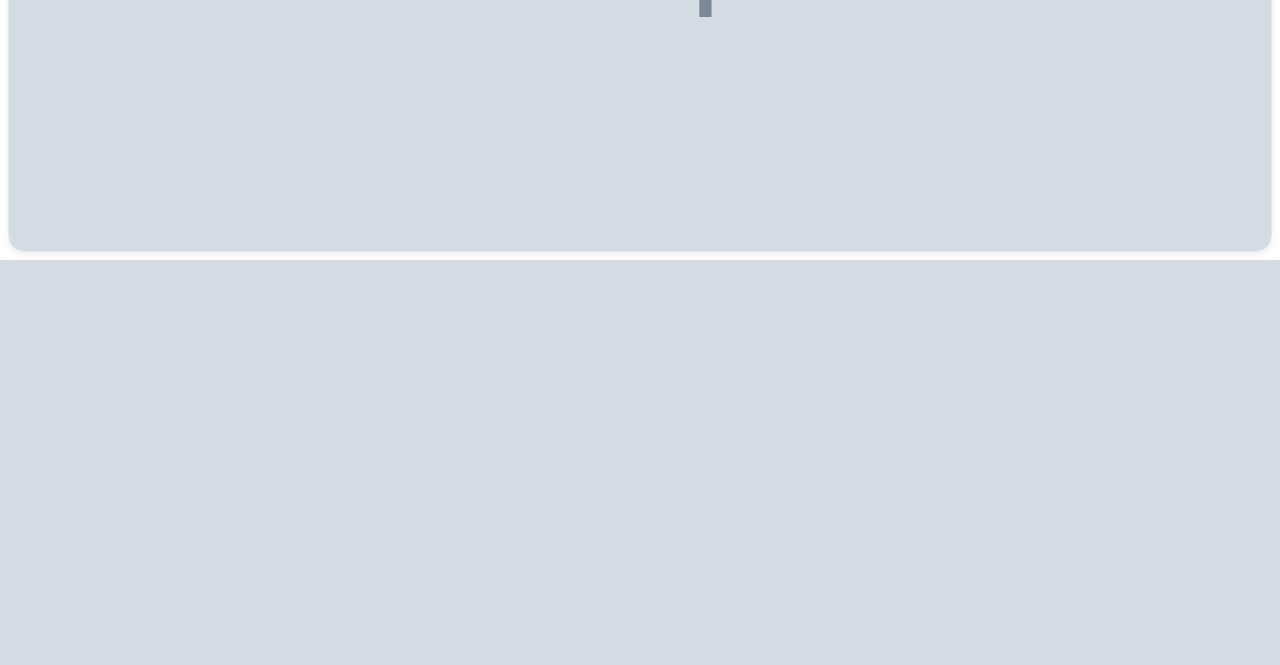
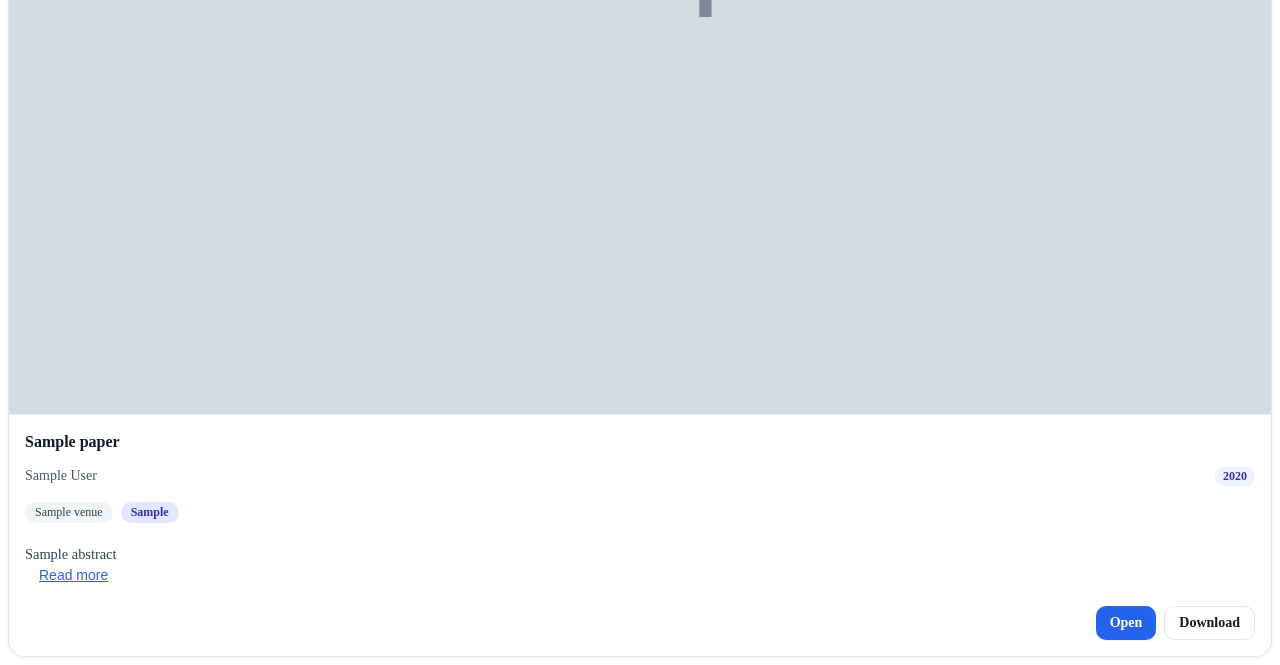
Before and after one commit to kazisr/PaperShelf, a FastAPI app: template templates/_paper_card.html in a window 1280 px wide. Shown: the part 542-1207 px from the top of the page. Before the commit the page ends 802 px from the top, so only its background shows below. Run offline with FastAPI, Linux system fonts and the light colour scheme; the template is opened without the code that fills it: most values are stand-ins (such as "Sample title", 1, 10 or a date in 2020); grey boxes marked "Sample" are stand-in pictures.

Commit message:
data src done and redesigned the card a litte bit

```diff
--- a/app/api.py
+++ b/app/api.py
@@ -53,6 +53,7 @@ def _row_to_view(p: PaperORM) -> dict:
         "arxiv_id": p.arxiv_id,
         "venue": p.venue,
         "url": p.url,
+        "data_src": p.data_src,
 
         # extra aliases some UIs use
         "file": p.path,
--- a/app/db.py
+++ b/app/db.py
@@ -40,7 +40,7 @@ class PaperORM(Base):
     year = Column(String, nullable=True)
 
     abstract = Column(Text, nullable=True)
-    abstract_source = Column(String, nullable=True)
+    data_src = Column(String, nullable=True)
 
     path = Column(String, nullable=True)                  # e.g. "uploads/foo.pdf"
     thumb_path = Column(String, nullable=True)            # e.g. "thumbs/foo.png"
--- a/templates/_paper_card.html
+++ b/templates/_paper_card.html
@@ -1,5 +1,5 @@
-<div style="border-radius: 16px; box-shadow: 0 2px 8px rgba(0,0,0,0.08); background: #ffffff; overflow: hidden; border: 1px solid #e5e7eb; display: flex; flex-direction: column; height: 100%;" data-paper-card>
-  <div style="aspect-ratio: 3 / 2; background: #f9fafb; display: flex; align-items: center; justify-content: center;">
+<div style="border-radius: 16px; box-shadow: 0 1px 4px rgba(0,0,0,0.06); background: #ffffff; overflow: hidden; border: 1px solid #e5e7eb; display: flex; flex-direction: column; height: auto; transition: box-shadow 140ms ease, transform 140ms ease;" data-paper-card onmouseenter="this.style.boxShadow='0 6px 20px rgba(0,0,0,0.10)'; this.style.transform='translateY(-1px)';" onmouseleave="this.style.boxShadow='0 1px 4px rgba(0,0,0,0.06)'; this.style.transform='none';">
+  <div style="height: 40%; min-height: 120px; background: linear-gradient(180deg,#f9fafb 0%, #f3f4f6 100%); display: flex; align-items: center; justify-content: center; border-bottom: 1px solid #eef2f7; overflow: hidden;">
     {% if paper.thumb_path %}
       <img
         src="/media/{{ paper.thumb_path }}"
@@ -13,42 +13,46 @@
       </svg>
     {% endif %}
   </div>
+  <div style="padding: 16px; display: flex; flex-direction: column; flex: 1 1 auto; gap: 8px;">
+    <h3 style="font-size: 1rem; font-weight: 700; line-height: 1.4; margin: 0;">
+      <a href="{{ paper.url or ('/media/' + paper.path) }}" target="_blank" style="color: #111827; text-decoration: none; display: -webkit-box; -webkit-line-clamp: 2; -webkit-box-orient: vertical; overflow: hidden;">
+        {{ paper.title }}
+      </a>
+    </h3>
 
-  <div style="padding: 16px; display: flex; flex-direction: column; flex: 1 1 auto; gap: 8px;">
-    <h3 style="font-size: 1rem; font-weight: 600; line-height: 1.4; margin: 0;">{{ paper.title }}</h3>
-
-    <div style="margin-top: 4px; font-size: 0.875rem; color: #4b5563;">
+    <div style="margin-top: 6px; font-size: 0.875rem; color: #4b5563; display: flex; align-items: center; gap: 8px;">
+      <div style="flex: 1 1 auto; min-width: 0; white-space: nowrap; overflow: hidden; text-overflow: ellipsis;">
         {% set authors = paper.authors or [] %}
         {% if authors|length > 0 %}
-        <span>{{ authors|join(', ') }}</span>
+          <span title="{{ authors|join(', ') }}">{{ authors|join(', ') }}</span>
         {% else %}
           <span style="opacity: 0.6;">Unknown author</span>
         {% endif %}
+      </div>
       {% if paper.year %}
-        <span style="margin-left: 8px; padding: 2px 6px; border-radius: 4px; background: #f3f4f6; color: #374151; font-size: 0.75rem; vertical-align: middle;">{{ paper.year }}</span>
+        <span style="flex: 0 0 auto; padding: 2px 8px; border-radius: 9999px; background: #eef2ff; color: #3730a3; font-size: 0.75rem; font-weight: 600;">{{ paper.year }}</span>
       {% endif %}
     </div>
 
     <div style="display: flex; flex-wrap: wrap; gap: 8px; margin-top: 8px; font-size: 0.75rem;">
       {% if paper.venue %}
-        <span style="padding: 2px 8px; border-radius: 4px; background: #f3f4f6; color: #374151;">{{ paper.venue }}</span>
+        <span style="padding: 3px 10px; border-radius: 9999px; background: #f3f4f6; color: #374151; font-weight: 500;">{{ paper.venue }}</span>
       {% endif %}
-      {% if paper.doi %}
-        <a href="https://doi.org/{{ paper.doi }}" target="_blank"
-           style="padding: 2px 8px; border-radius: 4px; background: #e0e7ff; color: #3730a3; text-decoration: none;">
-          DOI
-        </a>
+      {% if paper.data_src %}
+        <span style="padding: 3px 10px; border-radius: 9999px; background: #e0e7ff; color: #3730a3; font-weight: 600;">
+          {{ paper.data_src | title }}
+        </span>
       {% endif %}
-      {% if paper.arxiv_id %}
-        <a href="https://arxiv.org/abs/{{ paper.arxiv_id }}" target="_blank"
-           style="padding: 2px 8px; border-radius: 4px; background: #ffe4e6; color: #881337; text-decoration: none;">
-          arXiv
-        </a>
-      {% endif %}
+<!--      {% if paper.arxiv_id %}-->
+<!--        <a href="https://arxiv.org/abs/{{ paper.arxiv_id }}" target="_blank"-->
+<!--           style="padding: 2px 8px; border-radius: 4px; background: #ffe4e6; color: #881337; text-decoration: none;">-->
+<!--          arXiv-->
+<!--        </a>-->
+<!--      {% endif %}-->
     </div>
 
     {% if paper.abstract %}
-      <p style="margin-top: 12px; font-size: 0.875rem; color: #374151;" data-abstract>
+      <p style="margin-top: 12px; font-size: 0.9rem; color: #374151; line-height: 1.6;" data-abstract>
         <!-- Collapsed (3-line clamp) -->
         <span data-short style="display: -webkit-box; -webkit-line-clamp: 3; -webkit-box-orient: vertical; overflow: hidden;">{{ paper.abstract }}</span>
         <!-- Expanded (hidden by default) -->
@@ -63,15 +67,18 @@
       </p>
     {% endif %}
 
-    <div style="margin-top: auto; display: flex; justify-content: flex-end; align-items: flex-end; gap: 8px;">
+    <div style="margin-top: auto; display: flex; justify-content: space-between; align-items: center; gap: 8px;">
+      <div style="font-size: 0.75rem; color: #9ca3af;"></div>
+      <div style="display: inline-flex; gap: 8px;">
         <a href="{{ paper.url or ('/media/' + paper.path) }}" target="_blank"
-         style="display: inline-flex; align-items: center; padding: 6px 12px; border-radius: 8px; background: #2563eb; color: #ffffff; text-decoration: none; font-size: 0.875rem;">
+           style="display: inline-flex; align-items: center; padding: 8px 14px; border-radius: 10px; background: #2563eb; color: #ffffff; text-decoration: none; font-size: 0.875rem; font-weight: 600; box-shadow: 0 1px 0 rgba(0,0,0,0.05);">
           Open
         </a>
         <a href="/media/{{ paper.path }}" download
-         style="display: inline-flex; align-items: center; padding: 6px 12px; border-radius: 8px; background: #e5e7eb; color: #111827; text-decoration: none; font-size: 0.875rem;">
+           style="display: inline-flex; align-items: center; padding: 8px 14px; border-radius: 10px; background: #ffffff; color: #111827; text-decoration: none; font-size: 0.875rem; font-weight: 600; border: 1px solid #e5e7eb;">
           Download
         </a>
+      </div>
     </div>
   </div>
 </div>
```
Also changed, not shown: app/services/indexer.py (+9 -4 lines), app/utils/pdf_tools.py (+44 -6 lines), templates/index.html (+19 -18 lines), README.md. Lines whose indentation alone changed are shown as unchanged.
